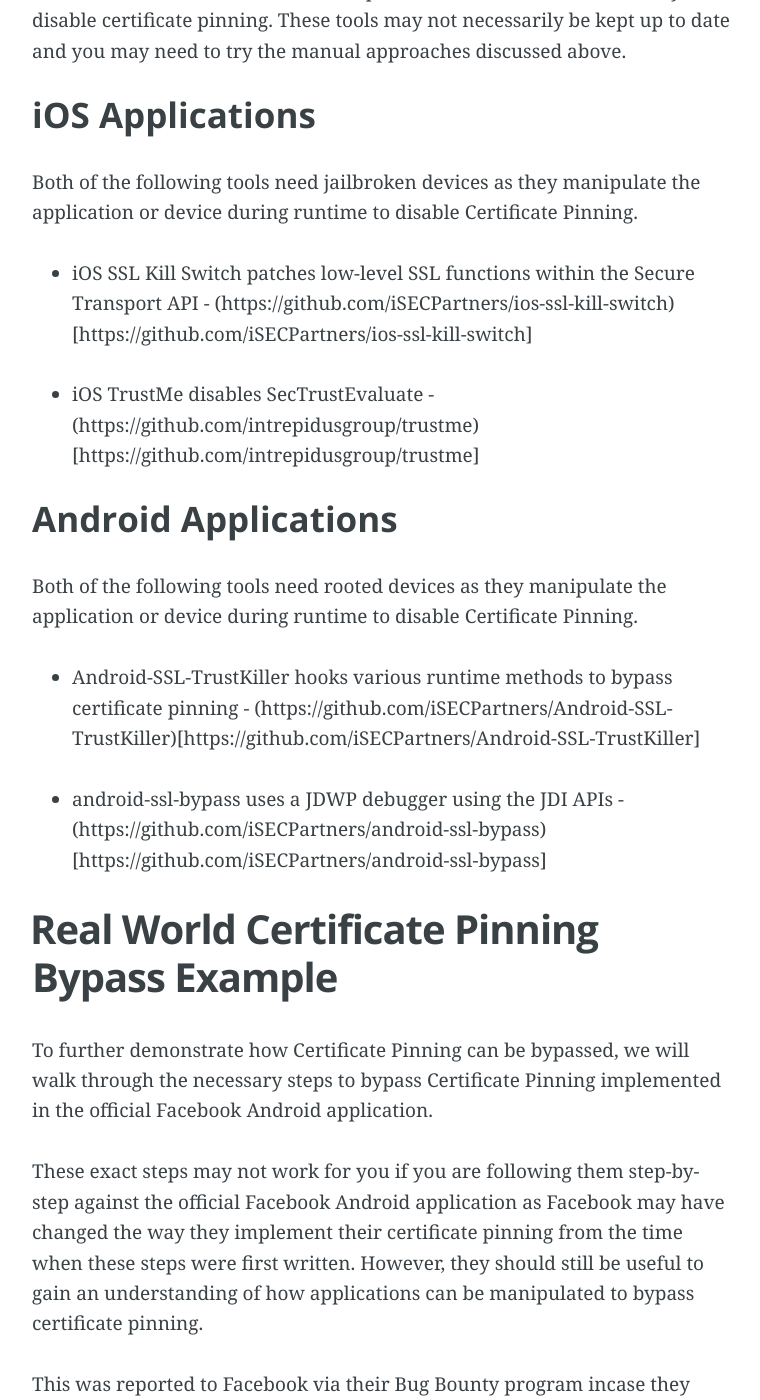
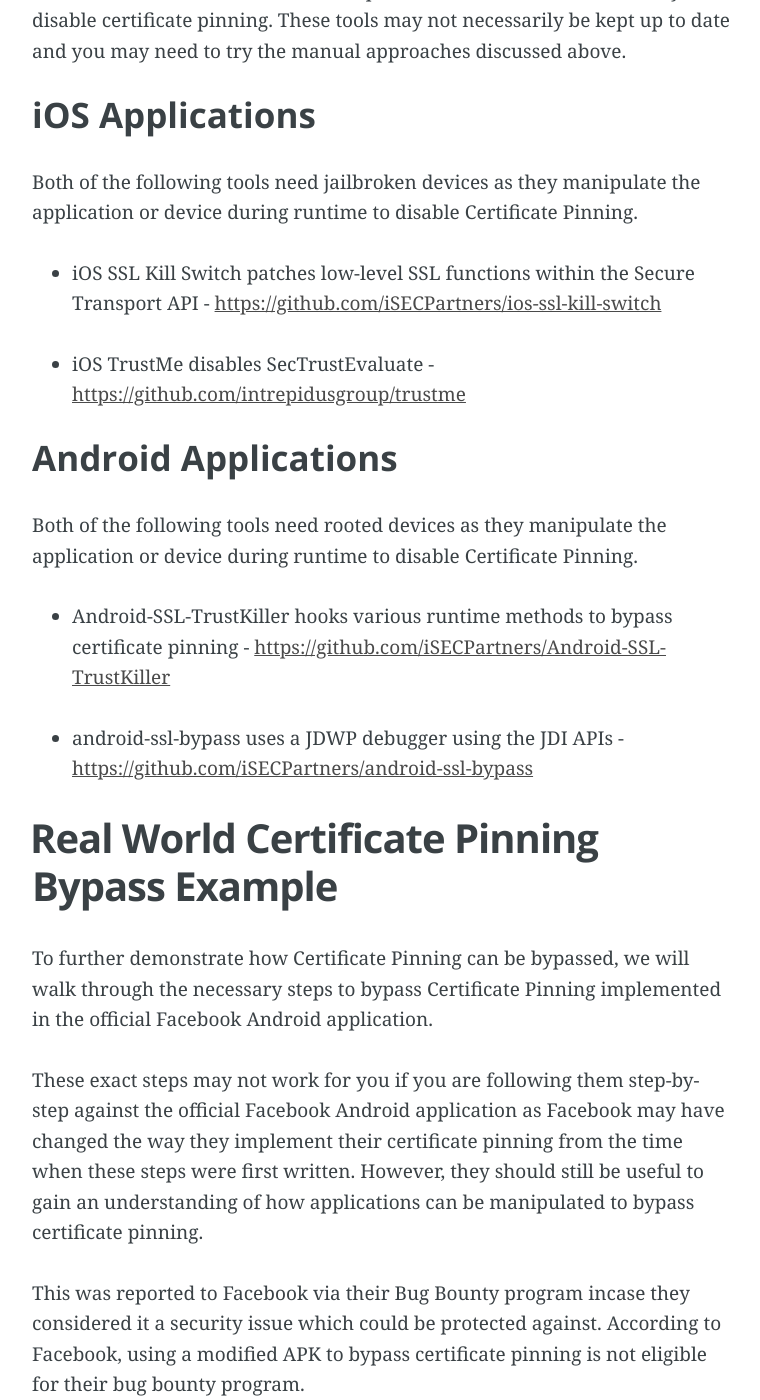
Before and after one commit to ethicalhack3r/ethicalhack3r.github.io, a Jekyll site: the page built from _posts/2015-11-10-mobile-security-certificate-pining.markdown, in a window 1280 px wide and 1400 px high, scrolled down 941 px. Shown: the whole window, without its empty margins (258-1018 px from the left). Built offline with Jekyll 4.4.1, drawn with Linux system fonts in a browser that asks for light colours; Markdown is read by kramdown in place of the engine named in the settings; some of the changed text lies outside the part shown.

Commit message:
Update 2015-11-10-mobile-security-certificate-pining.markdown

```diff
--- a/_posts/2015-11-10-mobile-security-certificate-pining.markdown
+++ b/_posts/2015-11-10-mobile-security-certificate-pining.markdown
@@ -28,17 +28,17 @@
 
 Both of the following tools need jailbroken devices as they manipulate the application or device during runtime to disable Certificate Pinning.
 
-- iOS SSL Kill Switch patches low-level SSL functions within the Secure Transport API - (https://github.com/iSECPartners/ios-ssl-kill-switch)[https://github.com/iSECPartners/ios-ssl-kill-switch]
+- iOS SSL Kill Switch patches low-level SSL functions within the Secure Transport API - [https://github.com/iSECPartners/ios-ssl-kill-switch](https://github.com/iSECPartners/ios-ssl-kill-switch)
 
-- iOS TrustMe disables SecTrustEvaluate - (https://github.com/intrepidusgroup/trustme)[https://github.com/intrepidusgroup/trustme]
+- iOS TrustMe disables SecTrustEvaluate - [https://github.com/intrepidusgroup/trustme](https://github.com/intrepidusgroup/trustme)
 
 ### Android Applications
 
 Both of the following tools need rooted devices as they manipulate the application or device during runtime to disable Certificate Pinning.
 
-- Android-SSL-TrustKiller hooks various runtime methods to bypass certificate pinning - (https://github.com/iSECPartners/Android-SSL-TrustKiller)[https://github.com/iSECPartners/Android-SSL-TrustKiller]
+- Android-SSL-TrustKiller hooks various runtime methods to bypass certificate pinning - [https://github.com/iSECPartners/Android-SSL-TrustKiller](https://github.com/iSECPartners/Android-SSL-TrustKiller)
 
-- android-ssl-bypass uses a JDWP debugger using the JDI APIs - (https://github.com/iSECPartners/android-ssl-bypass)[https://github.com/iSECPartners/android-ssl-bypass]
+- android-ssl-bypass uses a JDWP debugger using the JDI APIs - [https://github.com/iSECPartners/android-ssl-bypass](https://github.com/iSECPartners/android-ssl-bypass)
 
 ## Real World Certificate Pinning Bypass Example
 
@@ -52,7 +52,7 @@
 
 ### Disassembling the APK
 
-The (apktool)[https://github.com/iBotPeaches/Apktool] tool was used to disassemble the APK with the following command:
+The [apktool](https://github.com/iBotPeaches/Apktool) tool was used to disassemble the APK with the following command:
 
     $ apktool d com.facebook.katana.apk -o com.facebook.katana_disassembled
 
@@ -94,6 +94,6 @@
 
 This content was originally written for the up and coming OWASP Mobile Application Security Testing Guide. However, I have decided to share it here so that others can benefit from my research and write up before the OWASP guide is officially released. It should also help improve the final version as it should generate more feedback.
 
-If you have any feedback please leave a comment - (https://docs.google.com/document/d/16sMdEmDk3cGR1qAZwFFCPu_M2t3t4g6sYydTzRu7274/edit)[https://docs.google.com/document/d/16sMdEmDk3cGR1qAZwFFCPu_M2t3t4g6sYydTzRu7274/edit]
+If you have any feedback please leave a comment - [https://docs.google.com/document/d/16sMdEmDk3cGR1qAZwFFCPu_M2t3t4g6sYydTzRu7274/edit](https://docs.google.com/document/d/16sMdEmDk3cGR1qAZwFFCPu_M2t3t4g6sYydTzRu7274/edit)
 
 This post demonstrates the extra security which Certificate Pinning can offer in mobile applications, as well as how trivially it can be bypassed in some circumstances.
```
